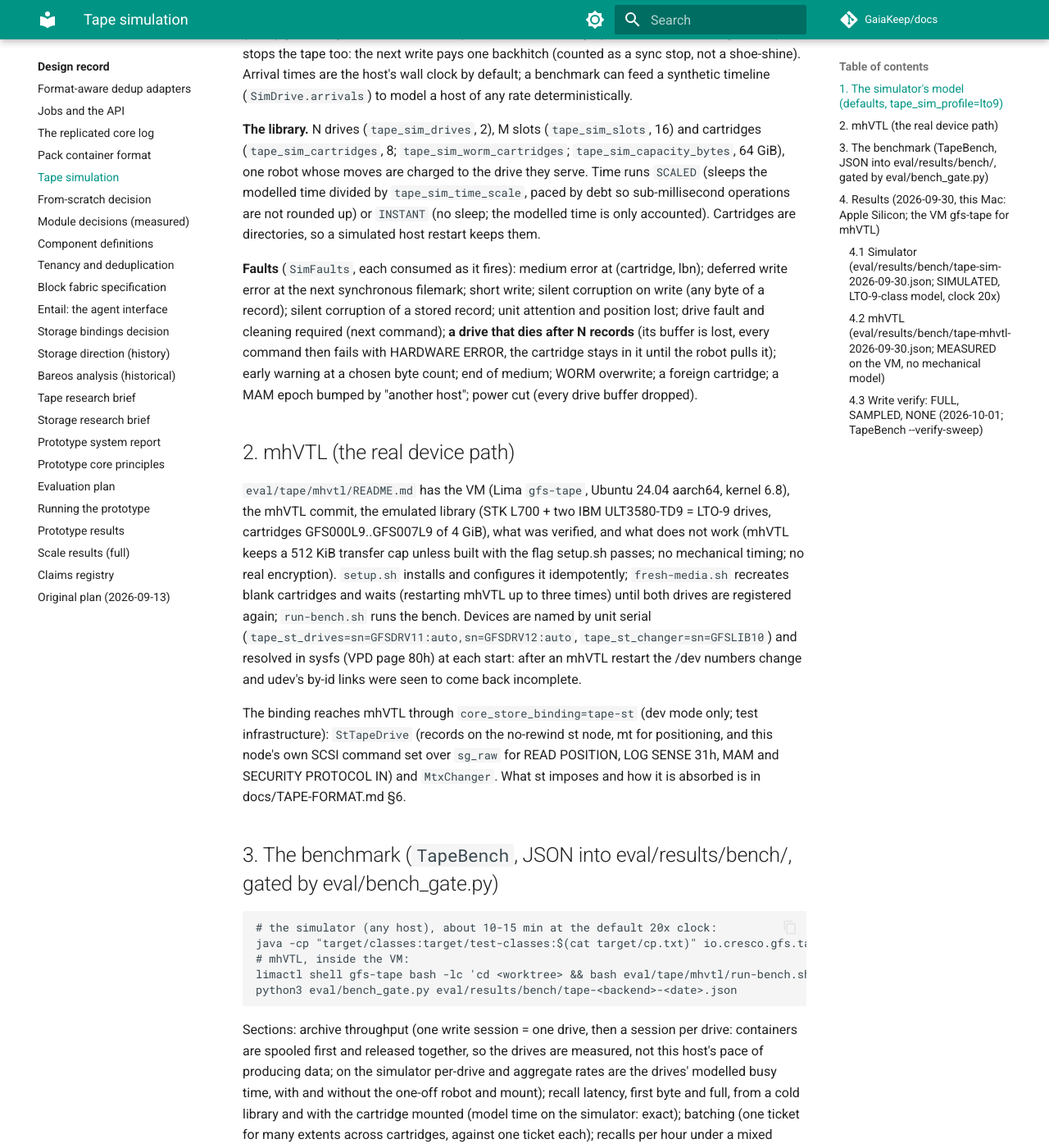
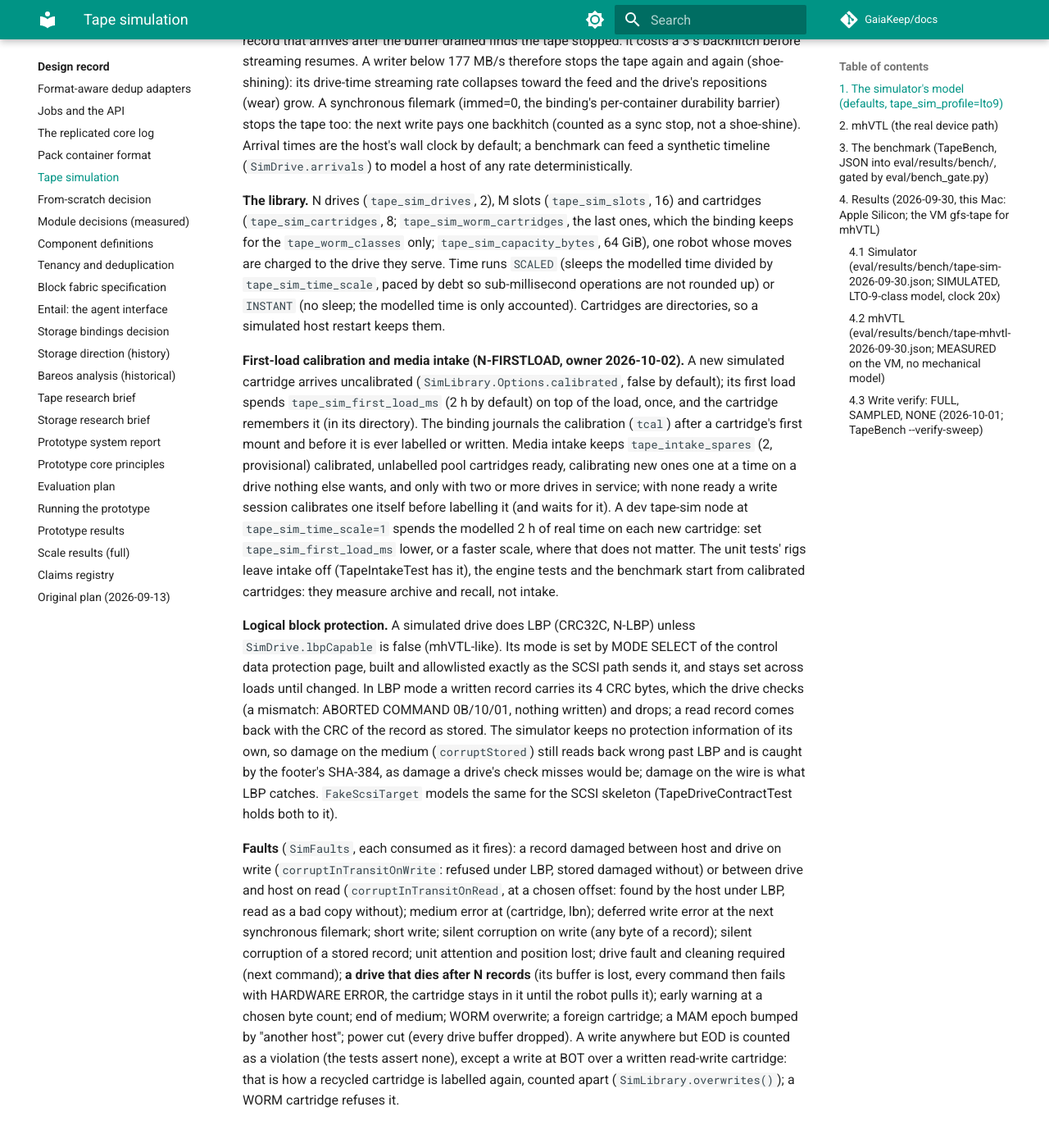
Before and after one commit to GaiaKeep/docs, an MkDocs documentation site: the page built from docs/design/TAPE-SIMULATION.md, in a window 1280 px wide and 1400 px high, scrolled down 2407 px. Shown: the whole window at 82% size. Built offline with MkDocs 1.6.1 and Material for MkDocs 9.7.7, drawn with Linux system fonts in a browser that asks for light colours; comment, search, counter and statistics services are not loaded; some of the changed text lies outside the part shown.

Commit message:
Design sync (tape intake and WORM pool, R >= 2 for durable data, citations amended by any forget) and decision log: scale rule, legal-order authority, raising maximum retention only by approved override, ordinary deletion of cited data (owner 2026-10-02)
Co-Authored-By: Claude Opus 5.5 <noreply@anthropic.com>

```diff
--- a/docs/design/TAPE-SIMULATION.md
+++ b/docs/design/TAPE-SIMULATION.md
@@ -29,6 +29,7 @@ Every figure is configurable (`tape_sim_*`, below) and none is a measurement.
 | Speed matching floor | 177 MB/s | `tape_sim_min_stream_bytes_per_sec` |
 | Drive buffer | 1 GiB | `tape_sim_buffer_bytes` |
 | Backhitch (one buffer underrun, or a restart after a synchronous filemark) | 3 s | `tape_sim_backhitch_ms` |
+| First-load calibration of a new cartridge (N-FIRSTLOAD), once per cartridge, on top of its first load | 2 h (provisional: LTO-9's documented worst case; LTO-10's to come from its spec sheet) | `tape_sim_first_load_ms` |
 | First byte at mid-tape (robot + load + locate) | about 75 s | derived |
 | Whole mount cycle at mid-tape | about 148 s | derived |
 
@@ -61,18 +62,43 @@ as a sync stop, not a shoe-shine). Arrival times are the host's wall clock by de
 a synthetic timeline (`SimDrive.arrivals`) to model a host of any rate deterministically.
 
 **The library.** N drives (`tape_sim_drives`, 2), M slots (`tape_sim_slots`, 16) and cartridges
-(`tape_sim_cartridges`, 8; `tape_sim_worm_cartridges`; `tape_sim_capacity_bytes`, 64 GiB), one robot whose
-moves are charged to the drive they serve. Time runs `SCALED` (sleeps the modelled time divided by
+(`tape_sim_cartridges`, 8; `tape_sim_worm_cartridges`, the last ones, which the binding keeps for the
+`tape_worm_classes` only; `tape_sim_capacity_bytes`, 64 GiB), one robot whose moves are charged to the drive they
+serve. Time runs `SCALED` (sleeps the modelled time divided by
 `tape_sim_time_scale`, paced by debt so sub-millisecond operations are not rounded up) or `INSTANT` (no sleep;
 the modelled time is only accounted). Cartridges are directories, so a simulated host restart keeps them.
 
-**Faults** (`SimFaults`, each consumed as it fires): medium error at (cartridge, lbn); deferred write error at
+**First-load calibration and media intake (N-FIRSTLOAD, owner 2026-10-02).** A new simulated cartridge arrives
+uncalibrated (`SimLibrary.Options.calibrated`, false by default); its first load spends `tape_sim_first_load_ms`
+(2 h by default) on top of the load, once, and the cartridge remembers it (in its directory). The binding journals
+the calibration (`tcal`) after a cartridge's first mount and before it is ever labelled or written. Media intake
+keeps `tape_intake_spares` (2, provisional) calibrated, unlabelled pool cartridges ready, calibrating new ones one at
+a time on a drive nothing else wants, and only with two or more drives in service; with none ready a write session
+calibrates one itself before labelling it (and waits for it). A dev tape-sim node at `tape_sim_time_scale=1` spends
+the modelled 2 h of real time on each new cartridge: set `tape_sim_first_load_ms` lower, or a faster scale, where
+that does not matter. The unit tests' rigs leave intake off (TapeIntakeTest has it), the engine tests and the
+benchmark start from calibrated cartridges: they measure archive and recall, not intake.
+
+**Logical block protection.** A simulated drive does LBP (CRC32C, N-LBP) unless `SimDrive.lbpCapable` is false
+(mhVTL-like). Its mode is set by MODE SELECT of the control data protection page, built and allowlisted exactly
+as the SCSI path sends it, and stays set across loads until changed. In LBP mode a written record carries its 4
+CRC bytes, which the drive checks (a mismatch: ABORTED COMMAND 0B/10/01, nothing written) and drops; a read record
+comes back with the CRC of the record as stored. The simulator keeps no protection information of its own, so
+damage on the medium (`corruptStored`) still reads back wrong past LBP and is caught by the footer's SHA-384, as
+damage a drive's check misses would be; damage on the wire is what LBP catches. `FakeScsiTarget` models the same
+for the SCSI skeleton (TapeDriveContractTest holds both to it).
+
+**Faults** (`SimFaults`, each consumed as it fires): a record damaged between host and drive on write
+(`corruptInTransitOnWrite`: refused under LBP, stored damaged without) or between drive and host on read
+(`corruptInTransitOnRead`, at a chosen offset: found by the host under LBP, read as a bad copy without); medium error at (cartridge, lbn); deferred write error at
 the next synchronous filemark; short write; silent corruption on write (any byte of a record); silent
 corruption of a stored record; unit attention and position lost; drive fault and cleaning required (next
 command); **a drive that dies after N records** (its buffer is lost, every command then fails with HARDWARE
 ERROR, the cartridge stays in it until the robot pulls it); early warning at a chosen byte count; end of
 medium; WORM overwrite; a foreign cartridge; a MAM epoch bumped by "another host"; power cut (every drive
-buffer dropped).
+buffer dropped). A write anywhere but EOD is counted as a violation (the tests assert none), except a write at
+BOT over a written read-write cartridge: that is how a recycled cartridge is labelled again, counted apart
+(`SimLibrary.overwrites()`); a WORM cartridge refuses it.
 
 ## 2. mhVTL (the real device path)
 
@@ -89,7 +115,10 @@ to come back incomplete.
 The binding reaches mhVTL through `core_store_binding=tape-st` (dev mode only; test infrastructure):
 `StTapeDrive` (records on the no-rewind st node, mt for positioning, and this node's own SCSI command set
 over `sg_raw` for READ POSITION, LOG SENSE 31h, MAM and SECURITY PROTOCOL IN) and `MtxChanger`. What st
-imposes and how it is absorbed is in docs/TAPE-FORMAT.md §6.
+imposes and how it is absorbed is in docs/TAPE-FORMAT.md §6. mhVTL does no logical block protection (CTA's
+`DriveMHVTL` turns it off too) and `StTapeDrive` reports none: a tape-st node refuses to start under the default
+`tape_lbp=crc32c`, so the rig runs `tape_lbp=off` (the bench sets it for its mhvtl backend). LBP is tested on the
+simulator and the fake SCSI target, and is to be confirmed on a real drive **[HW]**.
 
 ## 3. The benchmark (`TapeBench`, JSON into eval/results/bench/, gated by eval/bench_gate.py)
 
```
Also changed, not shown: docs/design/JOBS-AND-API.md (+15 -1 lines), docs/design/MODULE-DECISIONS.md (+1 -1 lines), docs/roadmap/decisions.md (+4 -0 lines).
